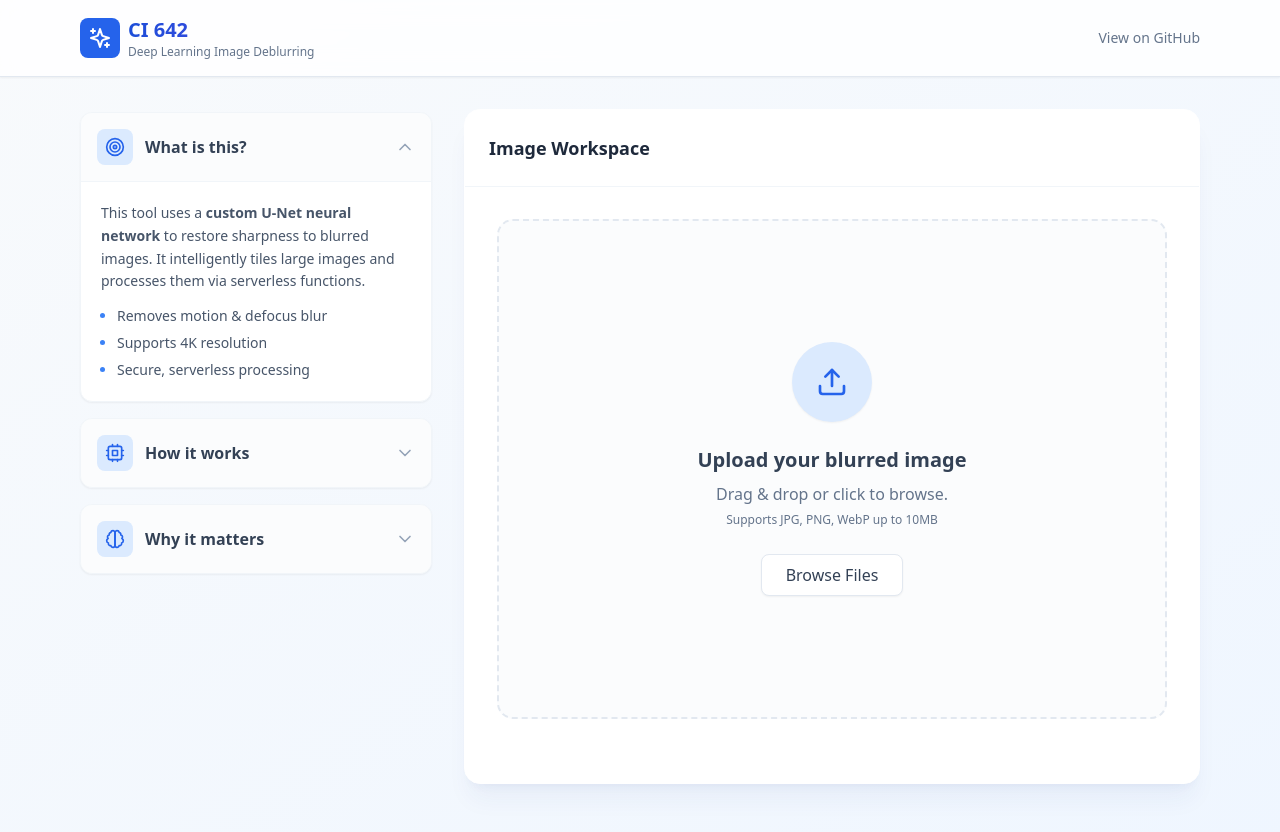
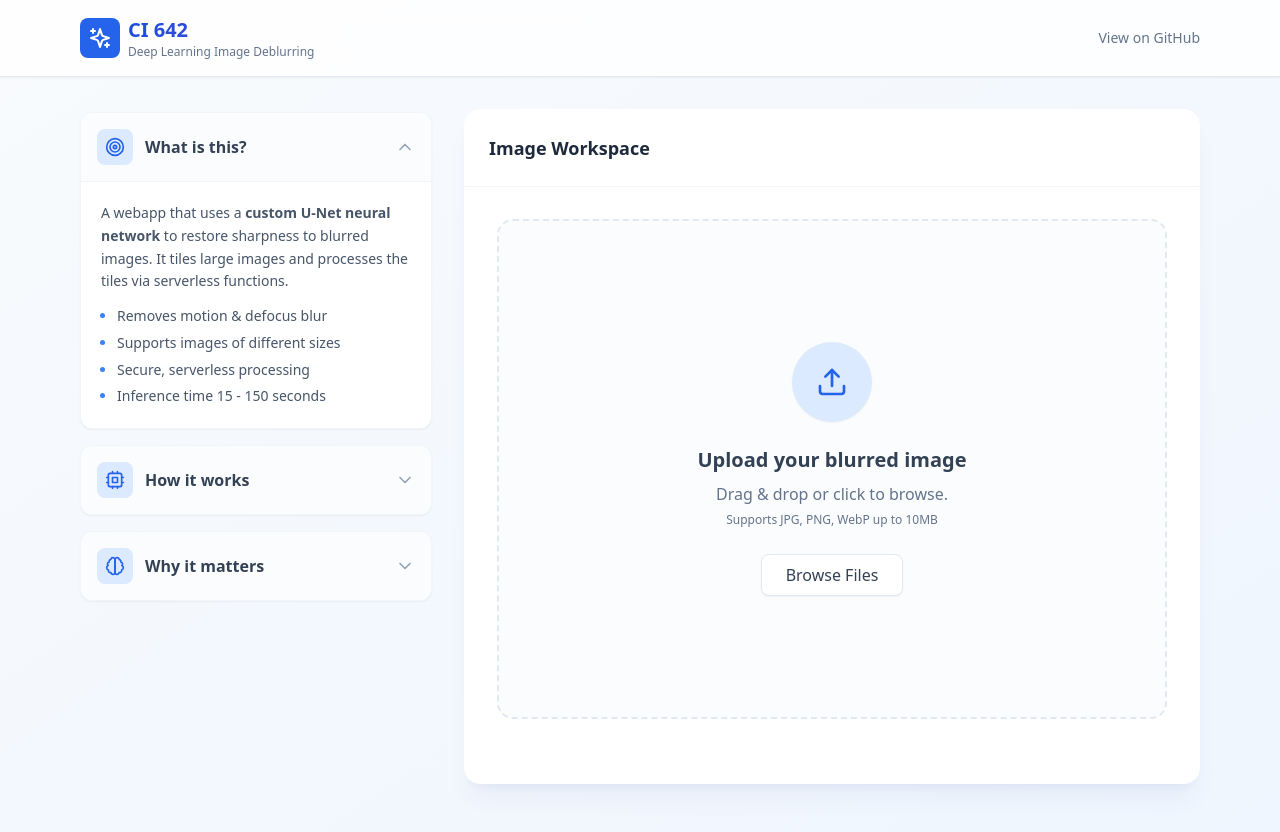
Before and after one commit to AndreiSobo/image_deblurring, a React (Vite) app in the folder client/: page / in a window 1280 px wide. Shown: the top 832 px of the page. Built offline with nearby package versions, Linux system fonts and the light colour scheme.

Commit message:
small changes to layout

```diff
--- a/client/src/App.jsx
+++ b/client/src/App.jsx
@@ -436,11 +436,12 @@ export default function ImageDeblurApp() {
                             isOpen={activeInfoCard === 'what'}
                             toggle={toggleInfoCard}
                         >
-                            <p>This tool uses a <strong>custom U-Net neural network</strong> to restore sharpness to blurred images. It intelligently tiles large images and processes them via serverless functions.</p>
+                            <p>A webapp that uses a <strong>custom U-Net neural network</strong> to restore sharpness to blurred images. It tiles large images and processes the tiles via serverless functions.</p>
                             <ul className="mt-3 space-y-1 list-disc pl-4 marker:text-blue-500">
                                 <li>Removes motion & defocus blur</li>
-                                <li>Supports 4K resolution</li>
+                                <li>Supports images of different sizes</li>
                                 <li>Secure, serverless processing</li>
+                                <li>Inference time 15 - 150 seconds</li>
                             </ul>
                         </InfoCard>
 
@@ -454,7 +455,7 @@ export default function ImageDeblurApp() {
                             <p className="bg-slate-100 p-2 rounded text-xs font-mono mb-3 text-blue-700">
                                 Upload → Base64 → Azure Function → U-Net Inference → Result
                             </p>
-                            <p>We use a PyTorch model trained on the REDS dataset. The architecture features a 32-channel U-Net with GroupNorm, optimized for CPU inference on standard cloud tiers.</p>
+                            <p>The project uses a PyTorch model trained on the GoPro_Large dataset. The architecture features a 32-channel Convolutional Neural Network optimized for CPU inference on standard cloud tiers.</p>
                         </InfoCard>
 
                         <InfoCard
@@ -464,7 +465,7 @@ export default function ImageDeblurApp() {
                             isOpen={activeInfoCard === 'why'}
                             toggle={toggleInfoCard}
                         >
-                            <p>This project demonstrates end-to-end ML engineering: from training custom architectures to deploying scalable cloud infrastructure and building responsive frontends.</p>
+                            <p>This project demonstrates end-to-end ML engineering: from training custom models to deploying scalable cloud infrastructure and building responsive frontends.</p>
                         </InfoCard>
                     </div>
                 </div>
```
Also changed, not shown: 3 other files (tests, documents, lock files or other folders).
